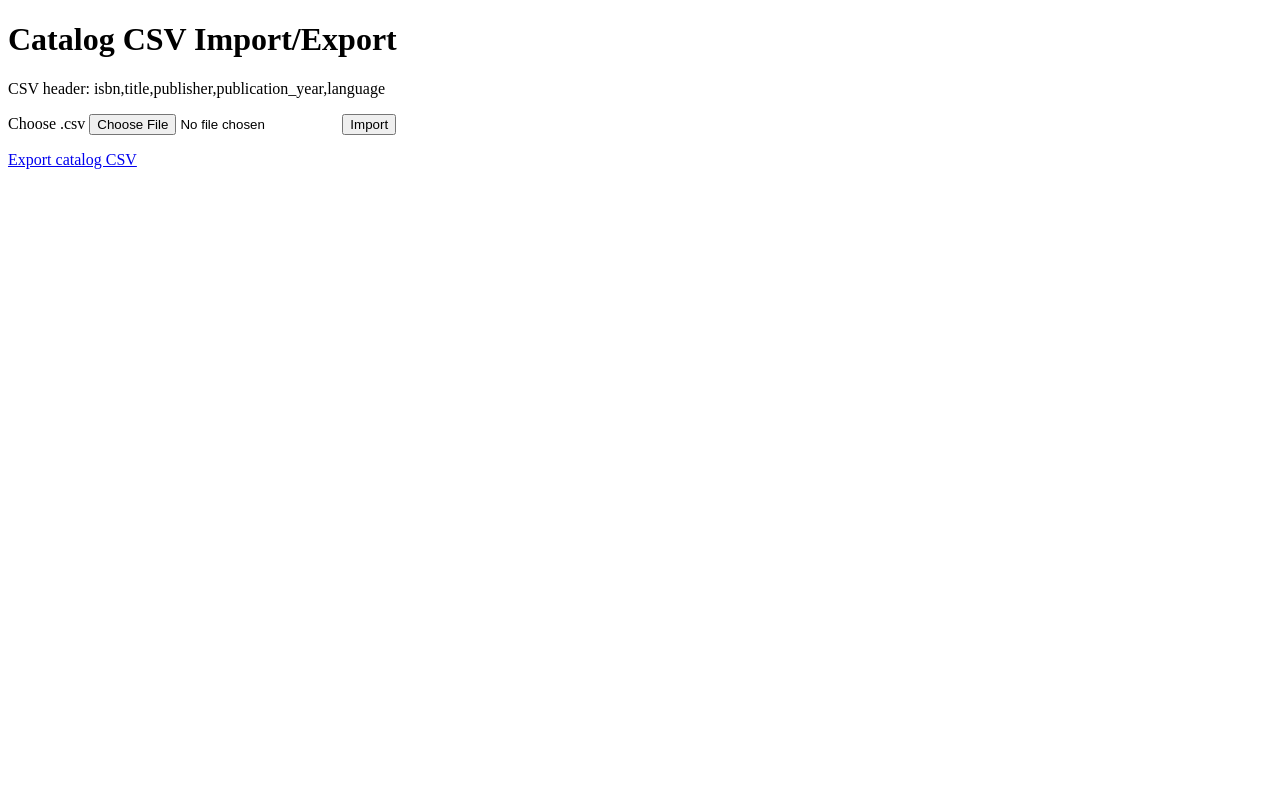
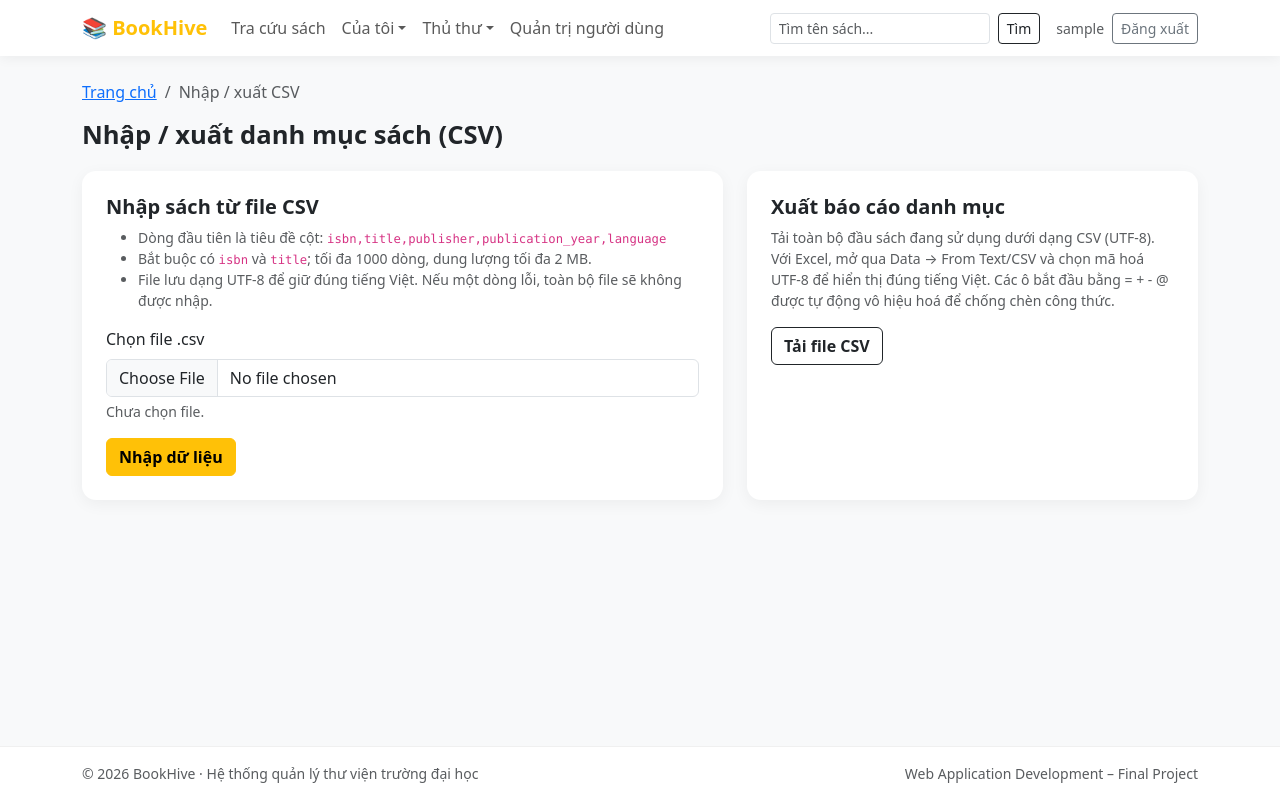
Before and after one commit to Billions-13/BookHive---Library-Management-System, a Spring Boot app: page /librarian/catalog/csv in a window 1280 px wide. Run offline with Spring Boot 4, Linux system fonts and the light colour scheme; the visitor is signed in with stand-in values (Sample User, id 1); some of the project's set-up classes (security, data sources, template engines, error pages and the like) are left out, and stand-ins take their place; some libraries are stand-ins or nearby versions.

Commit message:
Trang nhập/xuất CSV và nâng giới hạn upload lên 2MB
- Hướng dẫn định dạng file, thông báo kết quả/lỗi, nút tải báo cáo CSV
- Spring mặc định chỉ nhận file 1MB, trong khi CatalogCsvService cho phép
  2.000.000 byte: đặt spring.servlet.multipart.max-file-size=2MB

Co-Authored-By: Claude Opus 5.5 <noreply@anthropic.com>

```diff
--- a/src/main/resources/application.yml
+++ b/src/main/resources/application.yml
@@ -3,6 +3,11 @@ spring:
     name: bookhive
   profiles:
     active: ${SPRING_PROFILES_ACTIVE:dev}
+  # CatalogCsvService accepts CSV files up to 2,000,000 bytes; Spring's default upload limit is only 1MB.
+  servlet:
+    multipart:
+      max-file-size: 2MB
+      max-request-size: 3MB
 
 server:
   port: ${PORT:8080}
--- a/src/main/resources/templates/librarian/csv.html
+++ b/src/main/resources/templates/librarian/csv.html
@@ -1,7 +1,61 @@
 <!DOCTYPE html>
-<html lang="en" xmlns:th="http://www.thymeleaf.org"><head><meta charset="UTF-8"><title>CSV Import/Export</title></head><body>
-<h1>Catalog CSV Import/Export</h1><p th:if="${error}" th:text="${error}"></p><p th:if="${result}" th:text="${result}"></p>
-<p>CSV header: isbn,title,publisher,publication_year,language</p>
-<form th:action="@{/librarian/catalog/import}" method="post" enctype="multipart/form-data">
-<label>Choose .csv <input type="file" name="file" accept=".csv,text/csv" required></label><button>Import</button></form>
-<p><a th:href="@{/librarian/catalog/export}">Export catalog CSV</a></p></body></html>
+<html lang="vi" xmlns:th="http://www.thymeleaf.org">
+<head th:replace="~{fragments/layout :: head('Nhập / xuất CSV')}"></head>
+<body class="d-flex flex-column min-vh-100">
+<a th:replace="~{fragments/layout :: skip-link}"></a>
+<nav th:replace="~{fragments/layout :: navbar}"></nav>
+
+<main id="main" class="container py-4 flex-grow-1">
+    <nav aria-label="breadcrumb">
+        <ol class="breadcrumb small">
+            <li class="breadcrumb-item"><a th:href="@{/}">Trang chủ</a></li>
+            <li class="breadcrumb-item active" aria-current="page">Nhập / xuất CSV</li>
+        </ol>
+    </nav>
+
+    <div class="bh-page-header">
+        <h1>Nhập / xuất danh mục sách (CSV)</h1>
+    </div>
+
+    <div th:if="${result}" class="alert alert-success" role="status" th:text="${result}">Đã nhập 10 đầu sách</div>
+    <div th:if="${error}" class="alert alert-danger" role="alert">
+        <strong>Không nhập được file:</strong> <span th:text="${error}">Lỗi</span>
+        <div class="small">Không có dòng nào được lưu – hãy sửa file rồi tải lên lại.</div>
+    </div>
+
+    <div class="row g-4">
+        <div class="col-12 col-lg-7">
+            <section class="bh-card p-3 p-md-4 h-100" aria-labelledby="importHeading">
+                <h2 id="importHeading" class="h5 fw-bold">Nhập sách từ file CSV</h2>
+                <ul class="small text-muted">
+                    <li>Dòng đầu tiên là tiêu đề cột: <code>isbn,title,publisher,publication_year,language</code></li>
+                    <li>Bắt buộc có <code>isbn</code> và <code>title</code>; tối đa 1000 dòng, dung lượng tối đa 2 MB.</li>
+                    <li>File lưu dạng UTF-8 để giữ đúng tiếng Việt. Nếu một dòng lỗi, toàn bộ file sẽ không được nhập.</li>
+                </ul>
+                <form th:action="@{/librarian/catalog/import}" method="post" enctype="multipart/form-data" id="csvImportForm">
+                    <label class="form-label" for="file">Chọn file .csv</label>
+                    <input class="form-control" type="file" id="file" name="file" accept=".csv,text/csv" required
+                           data-max-bytes="2000000" aria-describedby="fileInfo">
+                    <div id="fileInfo" class="form-text" data-file-info>Chưa chọn file.</div>
+                    <div class="invalid-feedback" data-file-error></div>
+                    <button class="btn btn-warning fw-semibold mt-3" type="submit">Nhập dữ liệu</button>
+                </form>
+            </section>
+        </div>
+        <div class="col-12 col-lg-5">
+            <section class="bh-card p-3 p-md-4 h-100" aria-labelledby="exportHeading">
+                <h2 id="exportHeading" class="h5 fw-bold">Xuất báo cáo danh mục</h2>
+                <p class="small text-muted">
+                    Tải toàn bộ đầu sách đang sử dụng dưới dạng CSV (UTF-8). Với Excel, mở qua Data → From Text/CSV và chọn mã hoá UTF-8 để hiển thị đúng tiếng Việt.
+                    Các ô bắt đầu bằng = + - @ được tự động vô hiệu hoá để chống chèn công thức.
+                </p>
+                <a class="btn btn-outline-dark fw-semibold" th:href="@{/librarian/catalog/export}" download>Tải file CSV</a>
+            </section>
+        </div>
+    </div>
+</main>
+
+<footer th:replace="~{fragments/layout :: footer}"></footer>
+<th:block th:replace="~{fragments/layout :: scripts}"></th:block>
+</body>
+</html>
```
Also changed, not shown: 1 other file.
